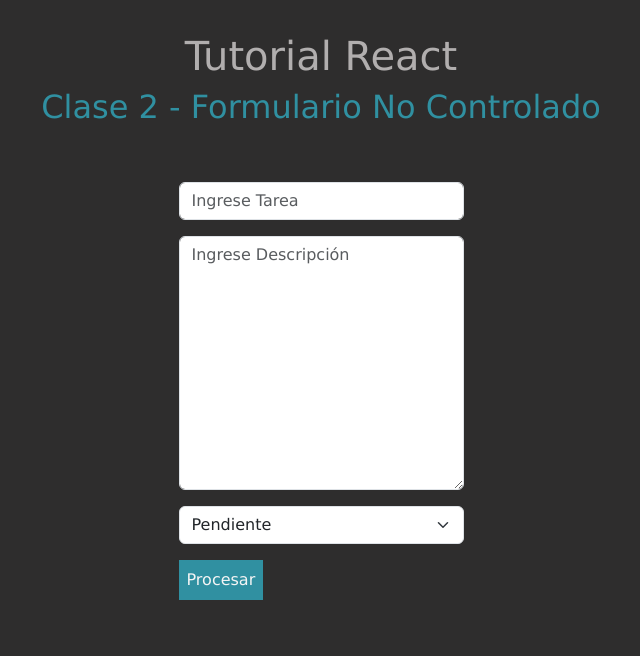
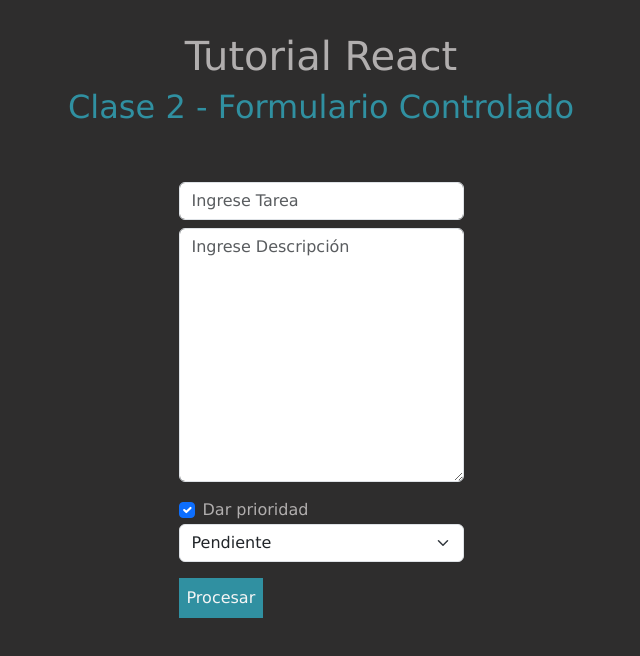
Before and after one commit to almamani/React-Bluuweb, a React (Vite) app: page / in a window 1280 px wide. Shown: the top 656 px of the page, without its empty margins (319-959 px from the left). Built offline with nearby package versions, Linux system fonts and the light colour scheme.

Commit message:
Feature Formulario Controlado

```diff
--- /dev/null
+++ b/src/components/Controlado.jsx
@@ -0,0 +1,84 @@
+import { useState } from "react";
+
+const Controlado = () => {
+  const [error, setError] = useState("");
+  const [tarea, setTarea] = useState({
+    title: "",
+    description: "",
+    state: "Pendiente",
+    priority: true,
+  });
+
+  const { title, description, state, priority } = tarea;
+
+  //Capturar los Datos
+  const handleChange = (e) => {
+    setTarea({
+      ...tarea,
+      [e.target.name]:
+        e.target.type === "checkbox" ? e.target.checked : e.target.value,
+    });
+  };
+
+  const handleSubmit = (e) => {
+    e.preventDefault();
+
+    //Validar datos
+    if (!title || !description) return setError("Llena todos los campos");
+
+    //Quitar Mensaje de Error
+    setError("");
+
+    //Enviar los datos
+    alert(`Titulo: ${title}
+          Descripción: ${description}
+          Estado: ${state}
+          Prioridad: ${priority}`);
+  };
+
+  return (
+    <form onSubmit={handleSubmit}>
+      <input
+        type="text"
+        placeholder="Ingrese Tarea"
+        className="form-control mb-2"
+        name="title"
+        value={title}
+        onChange={handleChange}
+      />
+      <textarea
+        placeholder="Ingrese Descripción"
+        className="form-control mb-3"
+        name="description"
+        value={description}
+        onChange={handleChange}
+        cols="30"
+        rows="10"
+      ></textarea>
+      <div className="form-check">
+        <input
+          type="checkbox"
+          name="priority"
+          className="form-check-input"
+          id="inputCheck"
+          checked={priority}
+          onChange={handleChange}
+        />
+        <label htmlFor="inputCheck">Dar prioridad</label>
+      </div>
+      <select
+        className="form-select mb-3"
+        name="state"
+        value={state}
+        onChange={handleChange}
+      >
+        <option value="pendiente">Pendiente</option>
+        <option value="completado">Completado</option>
+      </select>
+      <button type="submit">Procesar</button>
+      {error !== "" && error}
+    </form>
+  );
+};
+
+export default Controlado;
--- a/src/views/Clase2.jsx
+++ b/src/views/Clase2.jsx
@@ -1,13 +1,13 @@
-import NoControlado from "../components/NoControlado";
+import Controlado from "../components/Controlado";
 
 const Clase2 = () => {
   return (
     <div className="contenedor contenedor__centrado">
       <h1 className="space_mini_inferior">Tutorial React</h1>
-      <h2 className="color_sky_blue">Clase 2 - Formulario No Controlado</h2>
+      <h2 className="color_sky_blue">Clase 2 - Formulario Controlado</h2>
       <br />
       <br />
-      <NoControlado />
+      <Controlado />
     </div>
   );
 };
```
